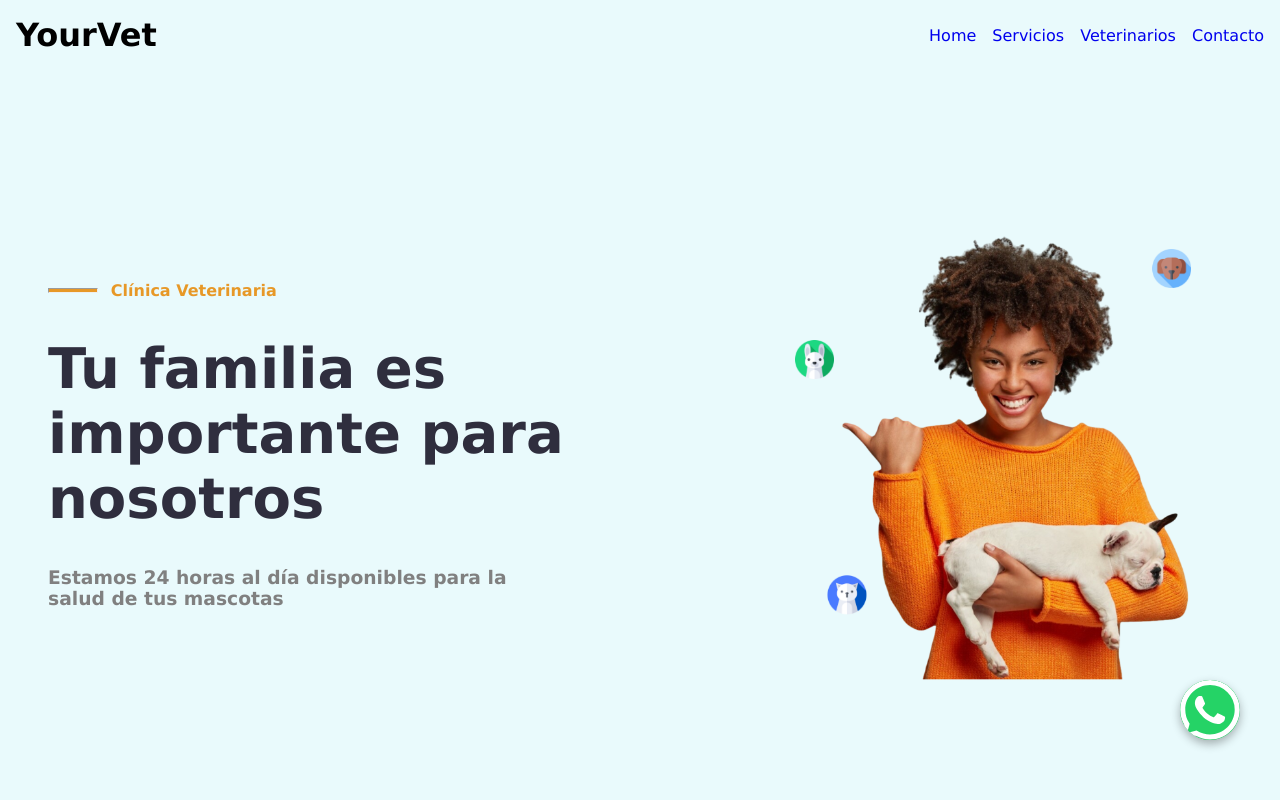
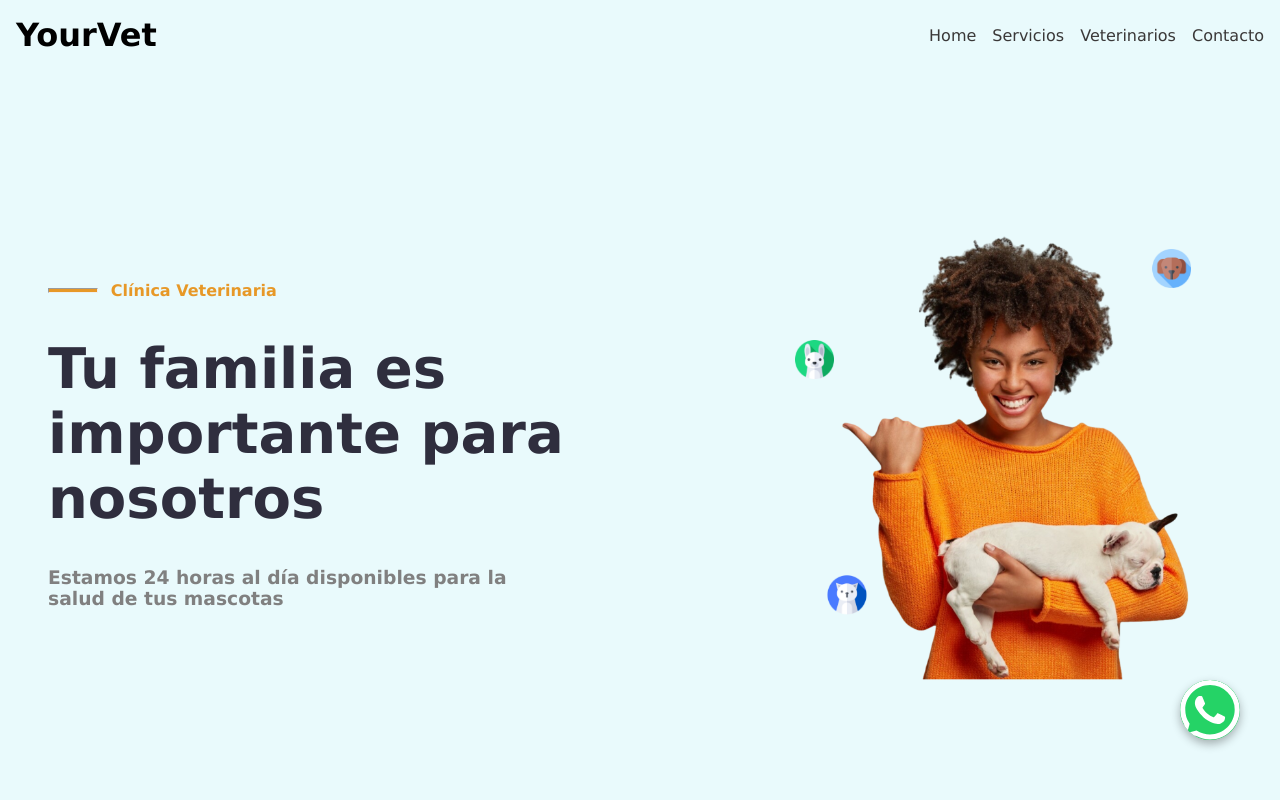
Before and after one commit to vevisvs/veterinary-clinic-react, a React (Vite) app in the folder veterinary-clinic/: page / in a window 1280 px wide. Shown: the top 800 px of the page. Built offline with nearby package versions, Linux system fonts and the light colour scheme.

Commit message:
cambio de color etiquetas en navbar

```diff
--- a/veterinary-clinic/src/components/Navbar/Navbar.css
+++ b/veterinary-clinic/src/components/Navbar/Navbar.css
@@ -18,6 +18,7 @@
     display: flex;
     list-style-type: none;
     gap: 1rem;
+    color:#3a3838;
 }
 
 .menu-list li:hover{
@@ -36,6 +37,7 @@
 
 li a {
   text-decoration: none;
+  color:#3a3838;
 }
 
 li a:hover{
```
